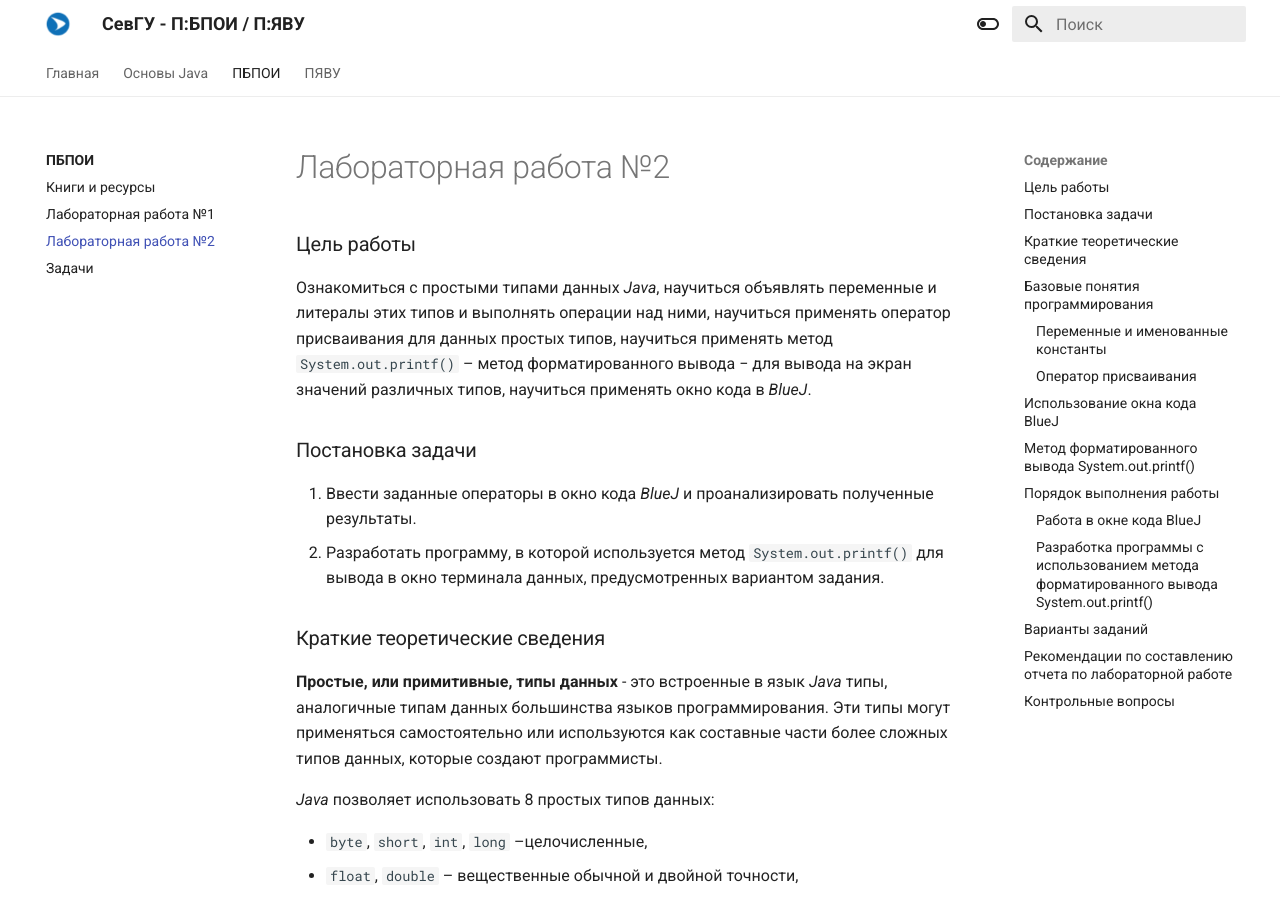
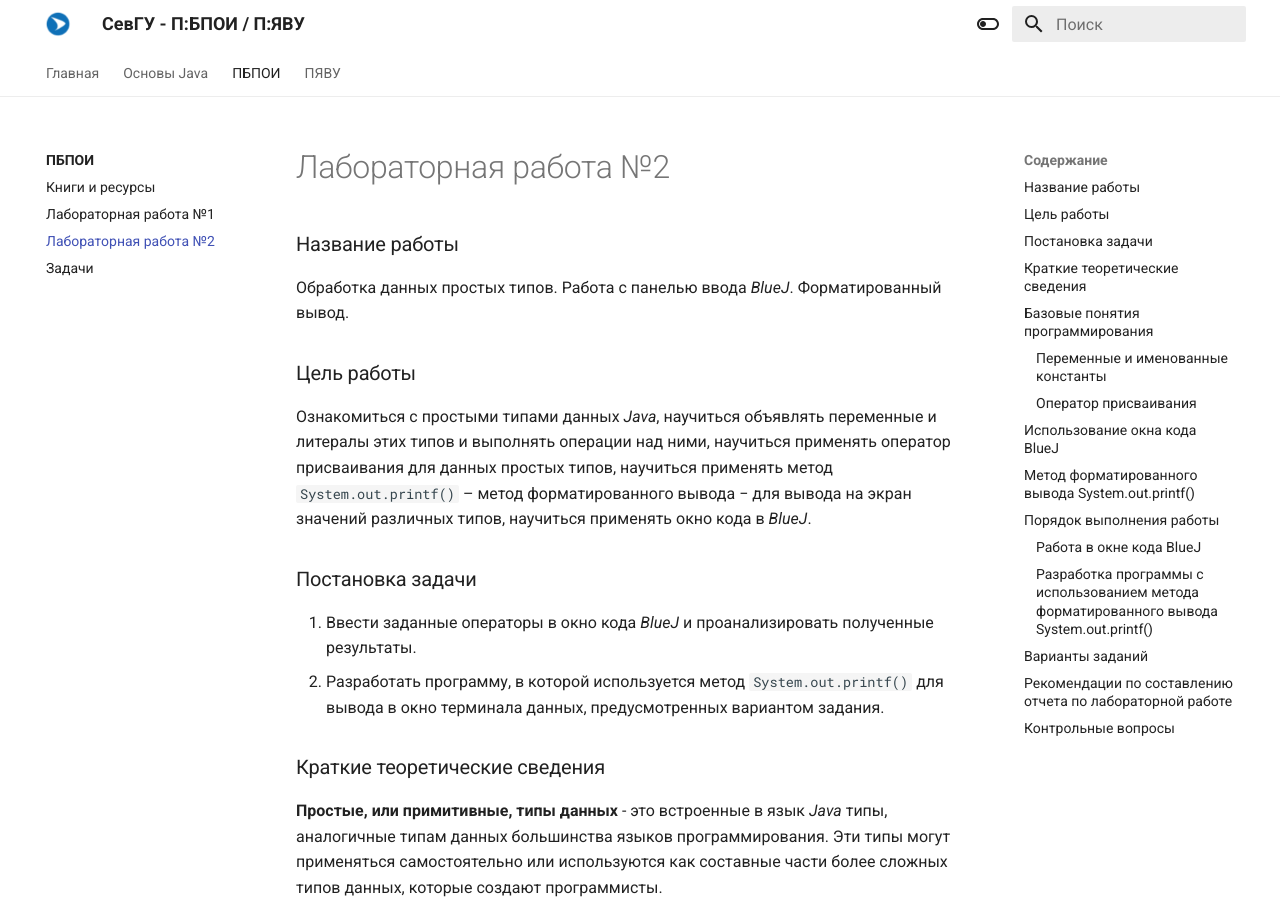
Before and after one commit to readonlyden/Programming-101, an MkDocs documentation site: the page built from docs/ПБПОИ/lab2.md, in a window 1280 px wide and 900 px high. Built offline with MkDocs 1.6.1 and Material for MkDocs 9.7.7, drawn with Linux system fonts in a browser that asks for light colours.

Commit message:
Add titles to first two labs

```diff
--- a/docs/ПБПОИ/lab2.md
+++ b/docs/ПБПОИ/lab2.md
@@ -6,6 +6,8 @@ authors:
     - Владимирова Е.С.
     - Ченгарь О.В.
 ---
+### Название работы
+Обработка данных простых типов. Работа с панелью ввода *BlueJ*. Форматированный вывод.
 
 ### Цель работы
 Ознакомиться с простыми типами данных *Java*, научиться объявлять переменные и литералы этих типов и выполнять операции над ними, научиться применять оператор присваивания для данных простых типов, научиться применять метод `System.out.printf()` – метод форматированного вывода − для вывода на экран значений различных типов, научиться применять окно кода в *BlueJ*.
```
Also changed, not shown: docs/ПБПОИ/lab1.md (+2 -0 lines).
